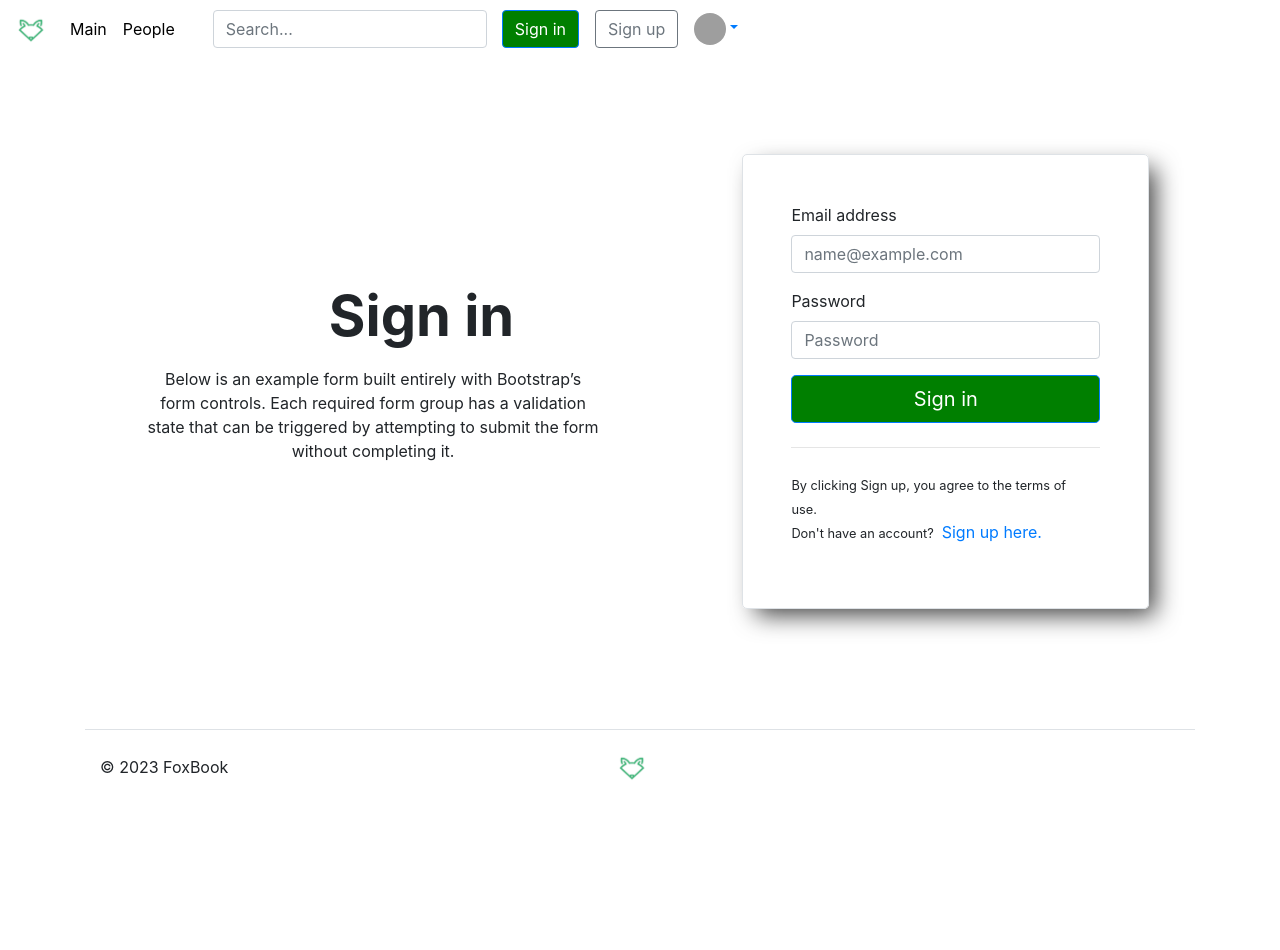
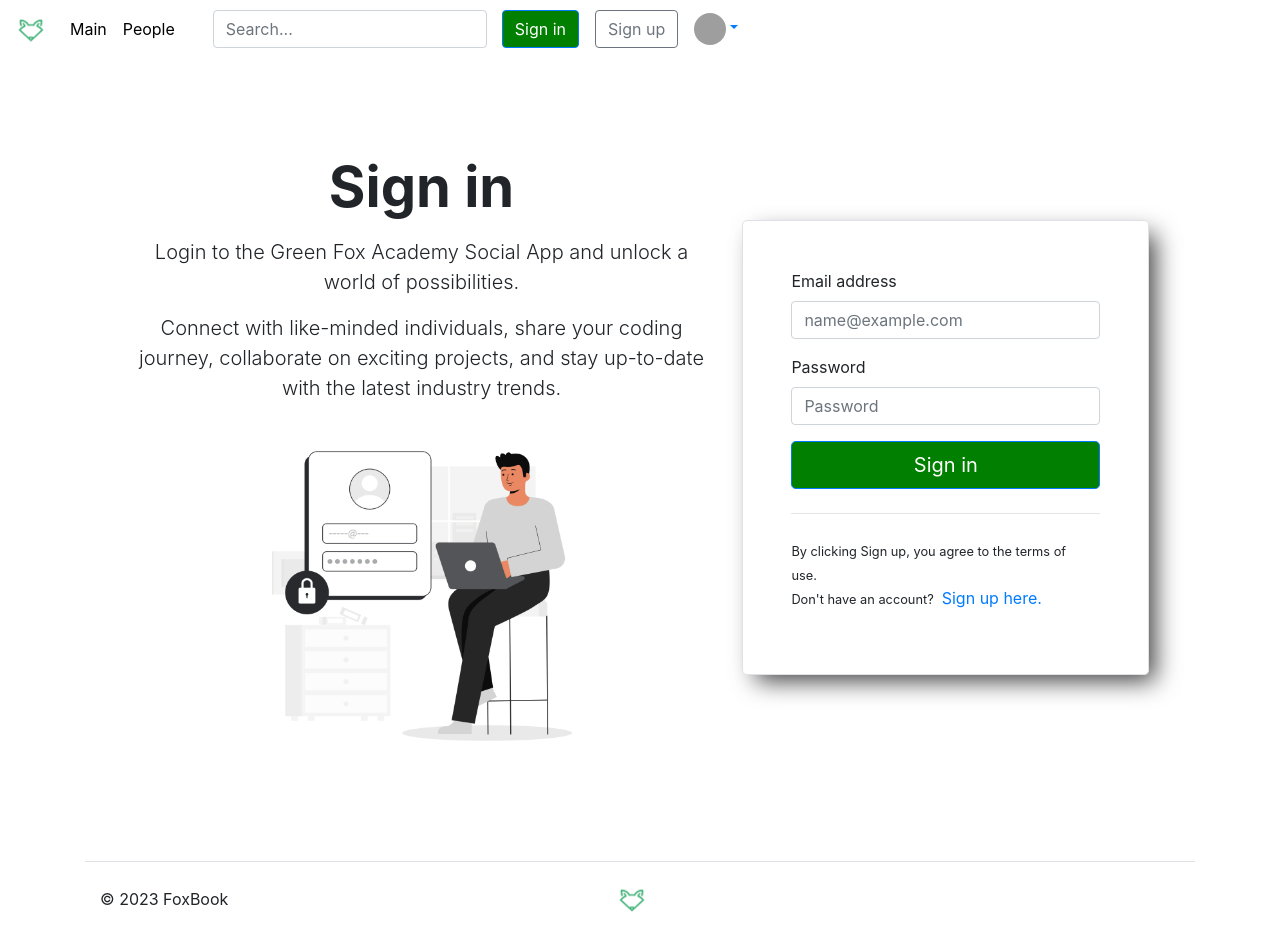
Before and after one commit to MaxSlouka/Foxhub, an Angular app in the folder frontend/: page /login in a window 1280 px wide. Shown: the top 950 px of the page. Before the commit the page ends 828 px from the top, so only its background shows below. Built offline with nearby package versions, Linux system fonts and the light colour scheme; grey boxes are pictures that could not be loaded.

Commit message:
Update login.component.html

```diff
--- a/frontend/src/app/components/login/login.component.html
+++ b/frontend/src/app/components/login/login.component.html
@@ -2,16 +2,26 @@
 
 <div class="container col-xl-10 col-xxl-8 px-4 py-5">
   <div class="row align-items-center g-lg-5 py-5">
+
+    <!-- left side (text and image) -->
     <div class="col-lg-7 text-center text-lg-start">
       <h1 class="display-4 fw-bold lh-1 text-body-emphasis mb-3">Sign in</h1>
-      <p class="col-lg-10 fs-4">Below is an example form built entirely with Bootstrap’s form controls. Each required
-        form group has a validation state that can be triggered by attempting to submit the form without completing it.
+      <p class="lead">Login to the Green Fox Academy Social App and unlock a world of possibilities.</p>
+      <p class="lead">Connect with like-minded individuals, share your coding journey, collaborate on exciting
+        projects, and stay up-to-date
+        with the latest industry trends.
       </p>
+      <img src="../../../assets/img/Secure.png" class="d-block mx-lg-auto img-fluid" alt="Bootstrap Themes" width="300"
+        height="200" loading="lazy">
     </div>
     <div class="col-md-10 mx-auto col-lg-5">
 
+      <!-- right side (login form) -->
+
       <form class="p-4 p-md-5 border rounded-3 bg-body-tertiary" *ngIf="!isLoggedIn" name="form"
         (ngSubmit)="f.form.valid && onSubmit()" #f="ngForm" novalidate>
+
+        <!-- email -->
 
         <div class="form-floating mb-3 form-group">
           <label for="floatingInput">Email address</label>
@@ -22,6 +32,8 @@
             Email is required
           </div>
         </div>
+
+        <!-- password -->
 
         <div class="form-floating mb-3 form-group">
           <label for="floatingPassword">Password</label>
@@ -34,13 +46,18 @@
           </div>
         </div>
 
+        <!-- submit button -->
+
         <button class="w-100 btn btn-lg btn-primary" type="submit">Sign in</button>
+
+        <!-- appendix text -->
 
         <hr class="my-4">
         <small class="text-body-secondary">By clicking Sign up, you agree to the terms of use.</small>
         <br>
-        <small class="text-body-secondary">Don't have an account?</small> <span><a href="./register" class="link-primary link-offset-2 link-underline-opacity-25 link-underline-opacity-100-hover">Sign up here.</a></span>
-
+        <small class="text-body-secondary">Don't have an account?</small> <span><a href="./register"
+            class="link-primary link-offset-2 link-underline-opacity-25 link-underline-opacity-100-hover">Sign up
+            here.</a></span>
 
         <div class="form-group">
           <div *ngIf="f.submitted && isLoginFailed" class="alert alert-danger" role="alert">
```
